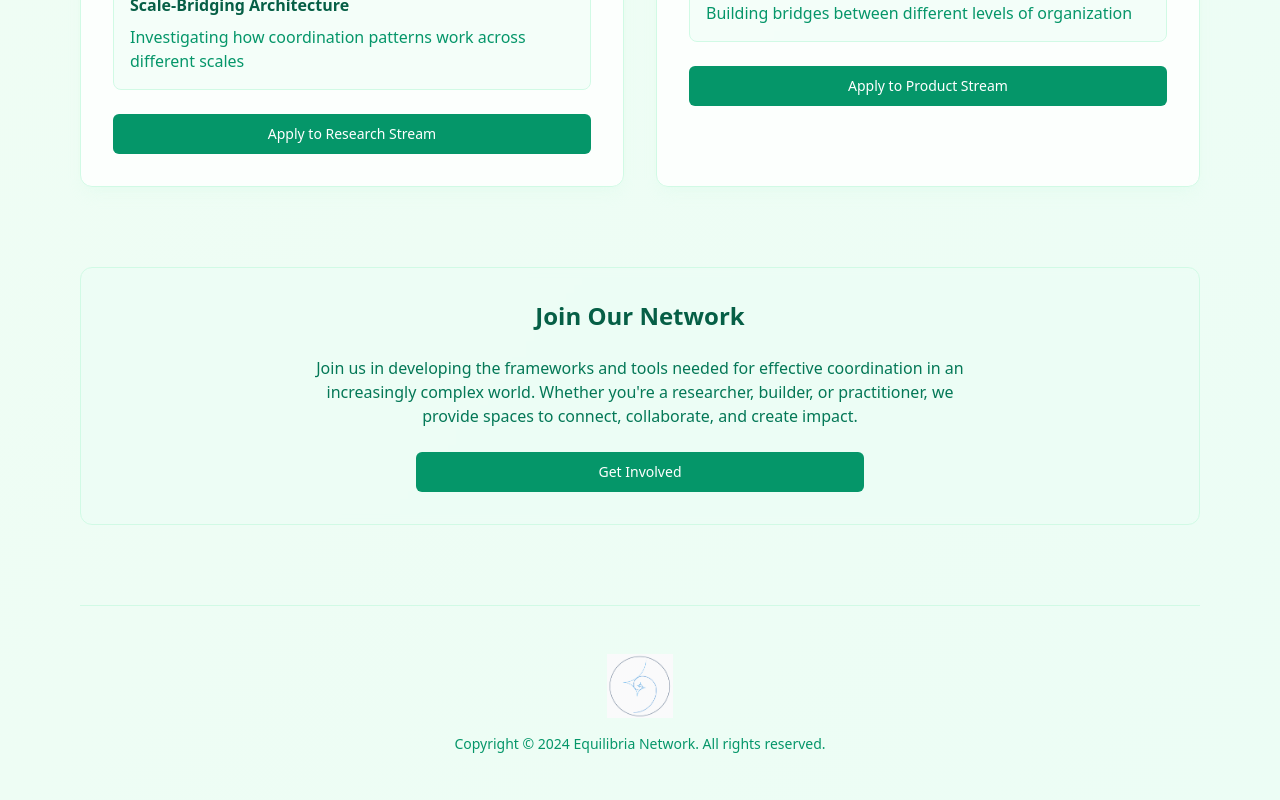
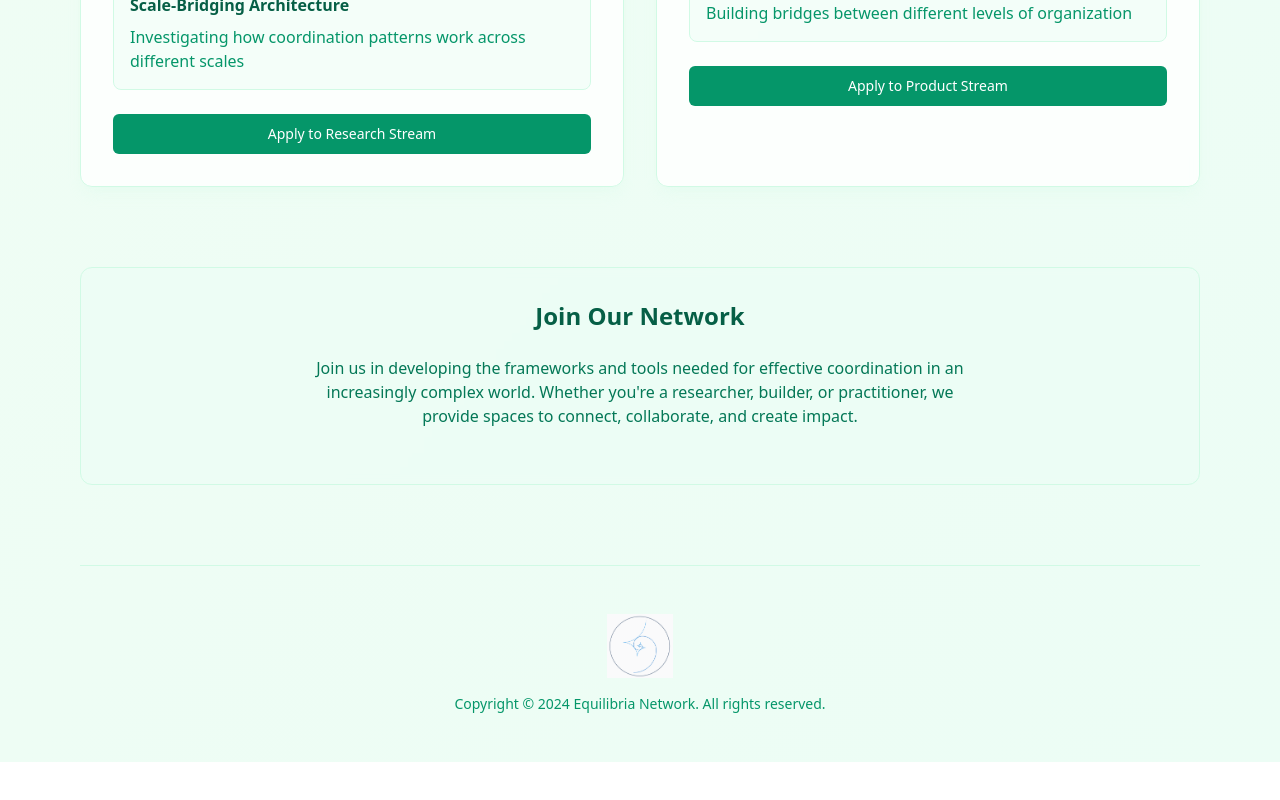
Before and after one commit to Equilibria-Network/eq-network, a React (Vite) app: page / in a window 1280 px wide. Shown: the part 823-1623 px from the top of the page. After the commit the page ends 1585 px from the top, so only its background shows below. Built offline with nearby package versions, Linux system fonts and the light colour scheme.

Commit message:
Refactor subscription section
Embed the subscription form into the "Join Our Network" section, replacing the existing newsletter button with a custom link that aligns better with the overall messaging.
[skip gpt_engineer]

```diff
--- a/index.html
+++ b/index.html
@@ -2,8 +2,8 @@
 <html lang="en">
   <head>
     <meta charset="UTF-8" />
+    <link rel="icon" type="image/svg+xml" href="/favicon.ico" />
     <meta name="viewport" content="width=device-width, initial-scale=1.0" />
-    <title>Equilibria Network</title>
     <meta name="description" content="Lovable Generated Project" />
     <meta name="author" content="Lovable" />
     <meta property="og:image" content="/lovable-uploads/30b10e59-0ac0-4796-8711-fa380fd1d7b9.png" />
@@ -19,7 +19,6 @@
   </head>
   <body>
     <div id="root"></div>
-    <div class="ml-embedded" data-form="NU2hRJ"></div>
     <script src="https://cdn.gpteng.co/gptengineer.js" type="module"></script>
     <script type="module" src="/src/main.tsx"></script>
   </body>
--- a/src/pages/Index.tsx
+++ b/src/pages/Index.tsx
@@ -5,15 +5,6 @@ import { toast } from "sonner";
 
 const Index = () => {
   const [email, setEmail] = useState("");
-
-  const handleSubscribe = (e: React.FormEvent) => {
-    e.preventDefault();
-    // @ts-ignore
-    if (window.ml) {
-      // @ts-ignore
-      window.ml('show', 'NU2hRJ', true);
-    }
-  };
 
   return (
     <div className="min-h-screen bg-gradient-to-br from-green-50 to-emerald-50">
@@ -97,11 +88,7 @@ const Index = () => {
           <p className="text-emerald-700 max-w-2xl mx-auto">
             Join us in developing the frameworks and tools needed for effective coordination in an increasingly complex world. Whether you're a researcher, builder, or practitioner, we provide spaces to connect, collaborate, and create impact.
           </p>
-          <form onSubmit={handleSubscribe} className="max-w-md mx-auto space-y-4">
-            <Button type="submit" className="w-full bg-emerald-600 hover:bg-emerald-700 text-white">
-              Get Involved
-            </Button>
-          </form>
+          <div className="ml-embedded" data-form="NU2hRJ"></div>
         </section>
 
         {/* Footer */}
@@ -109,7 +96,7 @@ const Index = () => {
           <img
             src="/lovable-uploads/30b10e59-0ac0-4796-8711-fa380fd1d7b9.png"
             alt="Equilibria Network Logo"
-            className="h-16 mx-auto" // Changed from h-8 to h-16
+            className="h-16 mx-auto"
           />
           <p className="text-emerald-600 text-sm">
             Copyright © {new Date().getFullYear()} Equilibria Network. All rights reserved.
```
